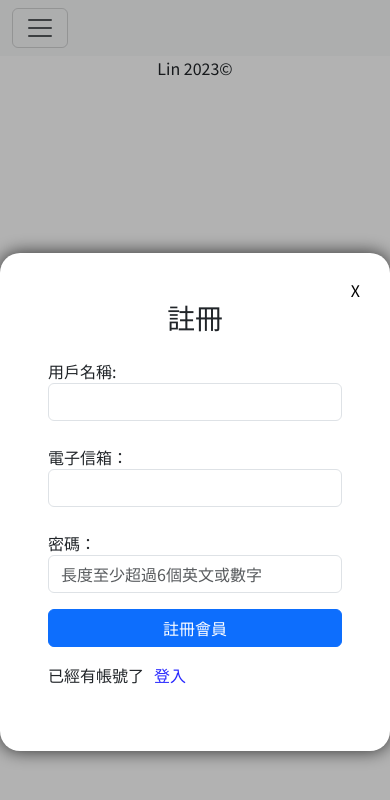
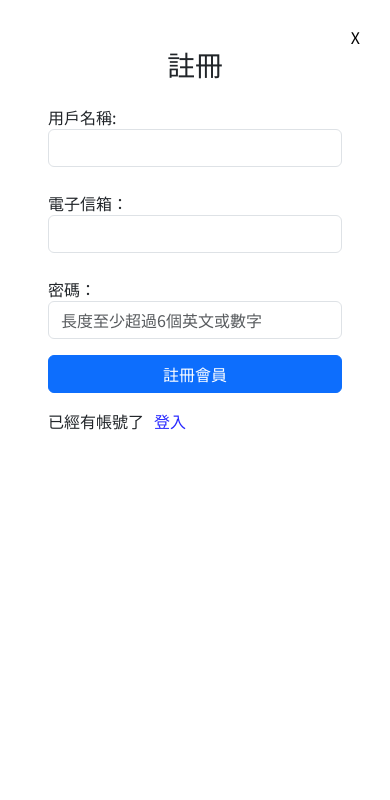
Before and after one commit to f9471206/web-project-static, a React (Create React App) app: page /register in a window 390 px wide. Shown: the top 800 px of the page. Built offline with nearby package versions, Linux system fonts and the light colour scheme.

Commit message:
add login style

```diff
--- a/src/styles/_register.scss
+++ b/src/styles/_register.scss
@@ -3,12 +3,13 @@
   background-color: white;
   padding: 3rem;
   border-radius: 20px;
-  margin: auto;
   width: 570px;
   max-width: 100%;
-  top: 30%;
+  top: 50%;
+  left: 50%;
   position: relative;
   box-shadow: 0px 0px 18px 0px rgb(0, 0, 0, 0.75);
+  transform: translate(-50%, -50%);
   .register_close_button {
     position: absolute;
     top: 1.25rem;
@@ -72,3 +73,10 @@
     cursor: default;
   }
 }
+
+@media screen and (max-width: 550px) {
+  .register_main {
+    height: 100%;
+    border-radius: 0;
+  }
+}
--- a/src/styles/style.css
+++ b/src/styles/style.css
@@ -1058,12 +1058,13 @@
   background-color: white;
   padding: 3rem;
   border-radius: 20px;
-  margin: auto;
   width: 570px;
   max-width: 100%;
-  top: 30%;
+  top: 50%;
+  left: 50%;
   position: relative;
   box-shadow: 0px 0px 18px 0px rgba(0, 0, 0, 0.75);
+  transform: translate(-50%, -50%);
 }
 .login_bg .login_main .form-group {
   display: flex;
@@ -1130,17 +1131,24 @@
     transform: translateY(-8px);
   }
 }
+@media screen and (max-width: 550px) {
+  .login_bg .login_main {
+    height: 100%;
+    border-radius: 0;
+  }
+}
 .register_main {
   z-index: 66;
   background-color: white;
   padding: 3rem;
   border-radius: 20px;
-  margin: auto;
   width: 570px;
   max-width: 100%;
-  top: 30%;
+  top: 50%;
+  left: 50%;
   position: relative;
   box-shadow: 0px 0px 18px 0px rgba(0, 0, 0, 0.75);
+  transform: translate(-50%, -50%);
 }
 .register_main .register_close_button {
   position: absolute;
@@ -1202,6 +1210,12 @@
   cursor: default;
 }
 
+@media screen and (max-width: 550px) {
+  .register_main {
+    height: 100%;
+    border-radius: 0;
+  }
+}
 .loading {
   display: flex;
   margin: auto;
```
Also changed, not shown: src/styles/_login.scss (+12 -2 lines), 1 other file (tests, documents, lock files or other folders).
